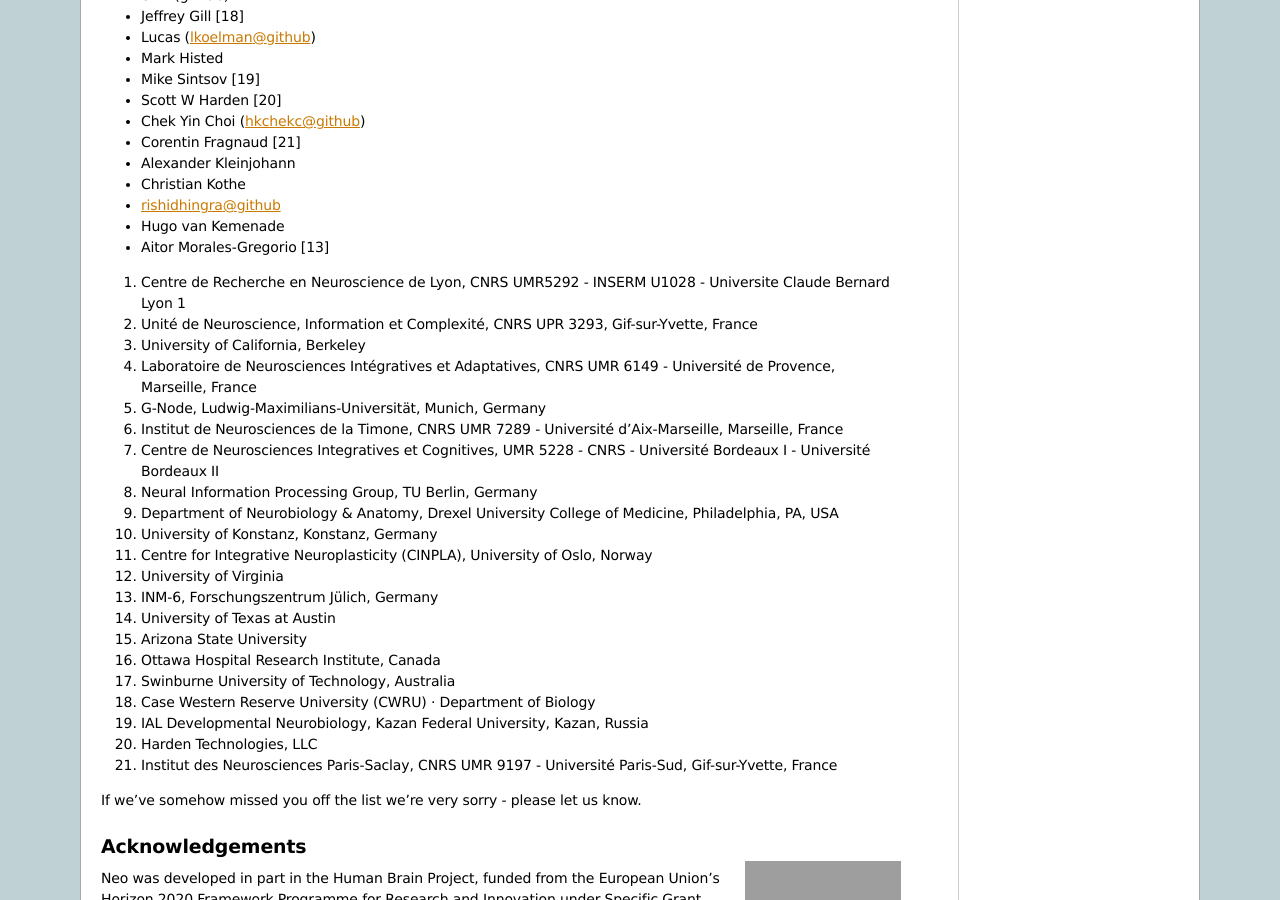
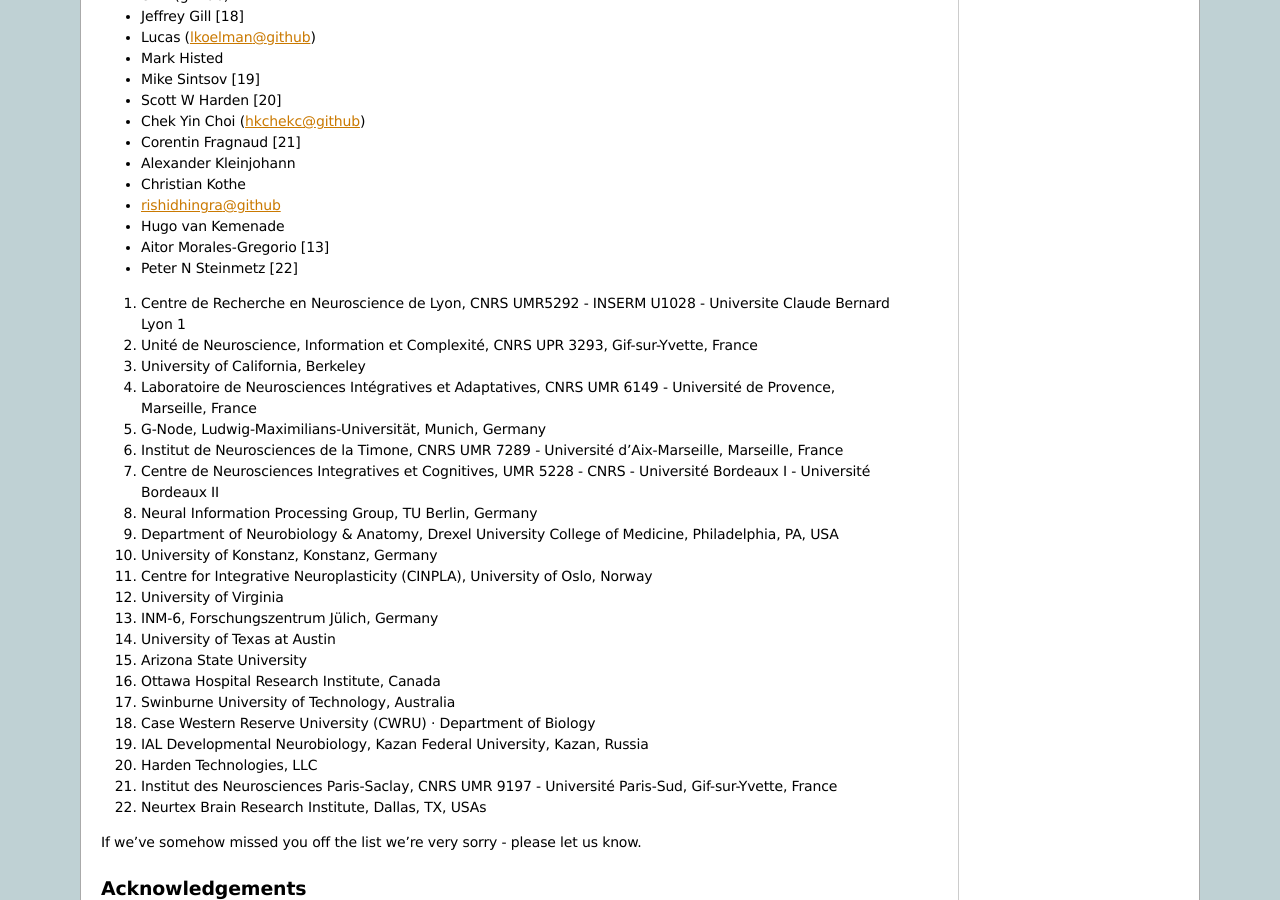
Before and after one commit to NeuralEnsemble/python-neo, a Sphinx documentation site: the page built from doc/source/authors.rst, in a window 1280 px wide and 900 px high, scrolled down 855 px. Built offline with Sphinx 7.4.7, drawn with Linux system fonts in a browser that asks for light colours; pages that are not in the unit, such as notebooks, are missing from menus; grey boxes are pictures that could not be loaded.

Commit message:
Add self to authors file.

```diff
--- a/doc/source/authors.rst
+++ b/doc/source/authors.rst
@@ -52,6 +52,7 @@
 * rishidhingra@github
 * Hugo van Kemenade
 * Aitor Morales-Gregorio [13]
+* Peter N Steinmetz [22]
 
 1. Centre de Recherche en Neuroscience de Lyon, CNRS UMR5292 - INSERM U1028 - Universite Claude Bernard Lyon 1
 2. Unité de Neuroscience, Information et Complexité, CNRS UPR 3293, Gif-sur-Yvette, France
@@ -74,6 +75,7 @@
 19. IAL Developmental Neurobiology, Kazan Federal University, Kazan, Russia
 20. Harden Technologies, LLC
 21. Institut des Neurosciences Paris-Saclay, CNRS UMR 9197 - Université Paris-Sud, Gif-sur-Yvette, France
+22. Neurtex Brain Research Institute, Dallas, TX, USAs
 
 If we've somehow missed you off the list we're very sorry - please let us know.
 
```
